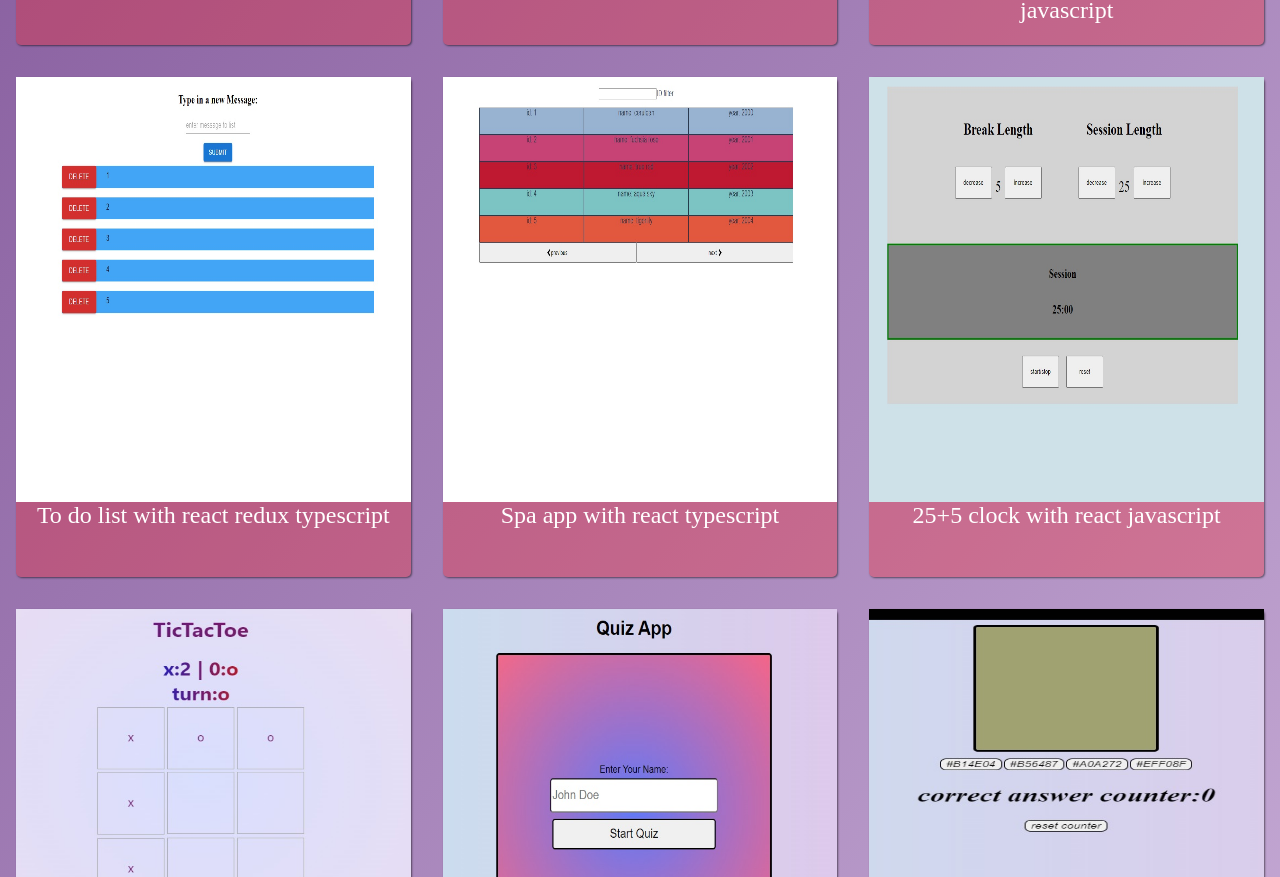
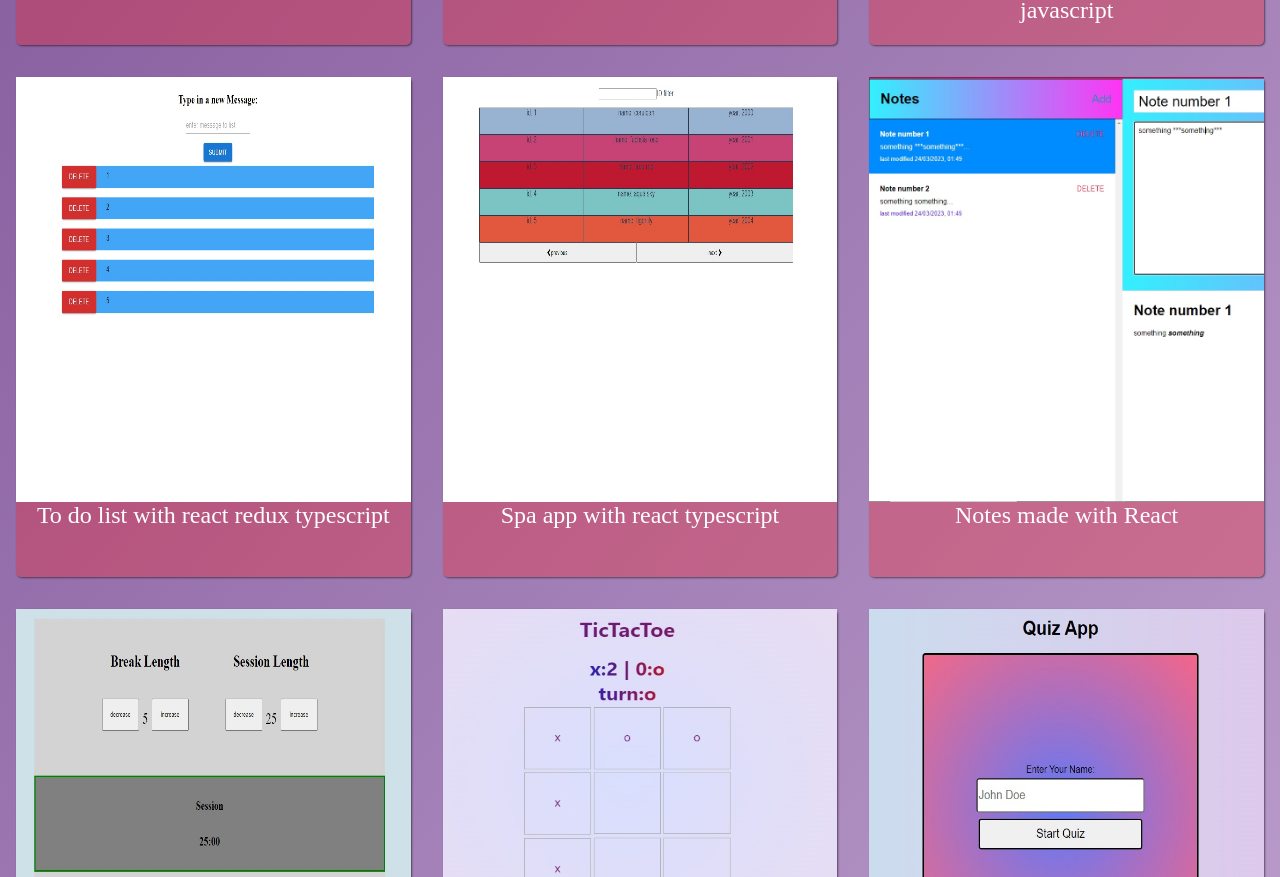
Before and after one commit to kordianbreitenbach/portfolioPage, a plain HTML site: page index.html in a window 1280 px wide. Shown: the part 1397-2274 px from the top of the page. Drawn offline with Linux system fonts and the light colour scheme.

Commit message:
Update index.html

```diff
--- a/index.html
+++ b/index.html
@@ -78,6 +78,14 @@
             <span class="code"></span>
           </p>
         </a>
+		  <a href="https://kordianbreitenbach.github.io/note/" target="_blank" class="project project-tile">
+         <img src="notes.jpg" alt="Mountain">
+          <p class="project-title">
+            <span class="code"></span>
+            Notes made with React
+            <span class="code"></span>
+          </p>
+        </a>
         <a href="https://codepen.io/kordian-breitenbach/full/OJEbRxj" target="_blank" class="project project-tile">
          <img src="clock.jpg" alt="Mountain">
           <p class="project-title">
```
